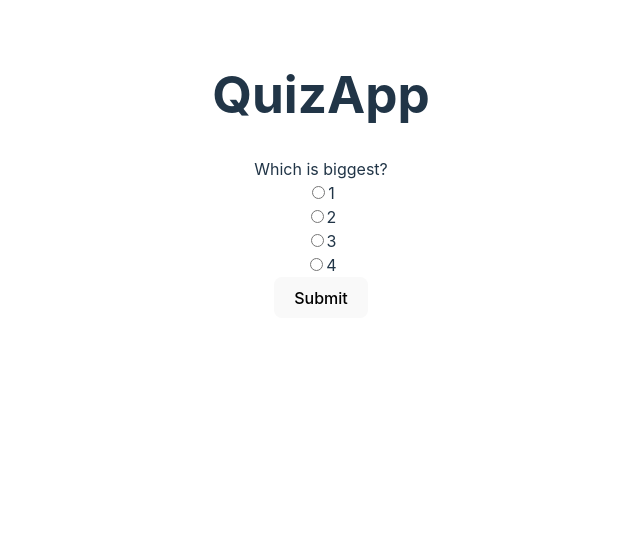
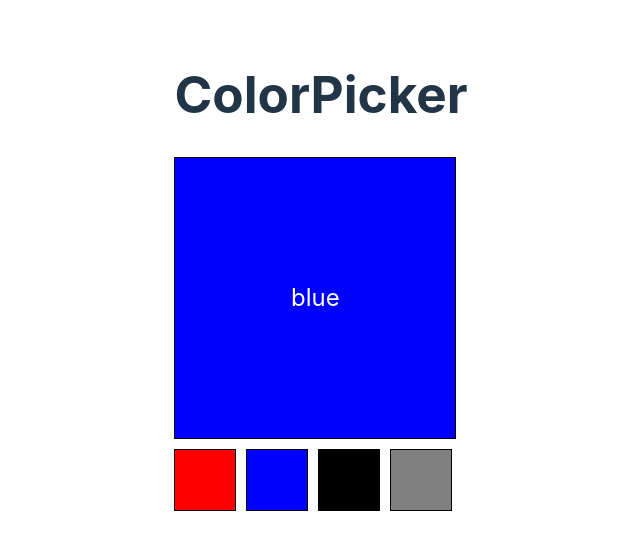
Before and after one commit to felixchen3674/react04292024, a React (Vite) app in the folder homework/react_homework/: page / in a window 1280 px wide. Shown: the top 550 px of the page, without its empty margins (319-959 px from the left). Built offline with nearby package versions, Linux system fonts and the light colour scheme.

Commit message:
ColorPicker

```diff
--- a/homework/react_homework/src/App.tsx
+++ b/homework/react_homework/src/App.tsx
@@ -10,6 +10,7 @@ import TodoListApp from './day21_routing/TodoList';
 import Day21Play from './day21_routing/notes';
 import Day22Play from './day22_testing';
 import { QuizApp } from './many_practices';
+import ColorPicker from './many_practices/ColorPicker';
 
 function App() {
   return (
@@ -23,7 +24,8 @@ function App() {
       {/* <ReduxTodoSolution /> */}
       {/* <Day21Play /> */}
       {/* <Day22Play /> */}
-      <QuizApp />
+      {/* <QuizApp /> */}
+      <ColorPicker />
     </>
   );
 }
--- /dev/null
+++ b/homework/react_homework/src/many_practices/ColorPicker/components/ColorList.tsx
@@ -0,0 +1,33 @@
+import React from 'react';
+import { Color } from '../data/colors';
+
+interface ColorListProps {
+  colorPickerOptions: Color[];
+  onColorSelect: (id: string) => void;
+}
+
+export default function ColorList({
+  colorPickerOptions,
+  onColorSelect,
+}: ColorListProps) {
+  return (
+    <div style={{ display: 'flex', gap: '10px', marginTop: '10px' }}>
+      {colorPickerOptions.map((color) => {
+        return (
+          <span
+            key={color.id}
+            style={{
+              backgroundColor: color.color,
+              width: '60px',
+              height: '60px',
+              display: 'inline-block',
+              cursor: 'pointer',
+              border: '1px solid #000',
+            }}
+            onClick={() => onColorSelect(color.id)}
+          ></span>
+        );
+      })}
+    </div>
+  );
+}
--- /dev/null
+++ b/homework/react_homework/src/many_practices/ColorPicker/data/colors.ts
@@ -0,0 +1,6 @@
+export const colors = [
+  { id: '1', color: 'red' },
+  { id: '2', color: 'blue' },
+  { id: '3', color: 'black' },
+  { id: '4', color: 'grey' },
+];
--- a/homework/react_homework/src/many_practices/ColorPicker/index.tsx
+++ b/homework/react_homework/src/many_practices/ColorPicker/index.tsx
@@ -1,5 +1,37 @@
+import React, { useState } from 'react';
+import ColorList from './components/ColorList';
+import { colors } from './data/colors';
+
 export default function ColorPicker() {
+  const [selectedColor, setSelectedColor] = useState<string>(colors[1]?.id);
+
+  const onColorSelect = (id: string) => {
+    setSelectedColor(id);
+  };
+
+  const currentColor = colors.find(
+    (color: Color) => color.id === selectedColor
+  );
+
   return (
-    <div>ColorPicker</div>
-  )
+    <div>
+      <h1>ColorPicker</h1>
+      <div
+        style={{
+          width: '280px',
+          height: '280px',
+          backgroundColor: currentColor?.color,
+          display: 'flex',
+          alignItems: 'center',
+          justifyContent: 'center',
+          color: '#fff',
+          fontSize: '24px',
+          border: '1px solid #000',
+        }}
+      >
+        {currentColor?.color || 'SelectedColor'}
+      </div>
+      <ColorList colorPickerOptions={colors} onColorSelect={onColorSelect} />
+    </div>
+  );
 }
```
